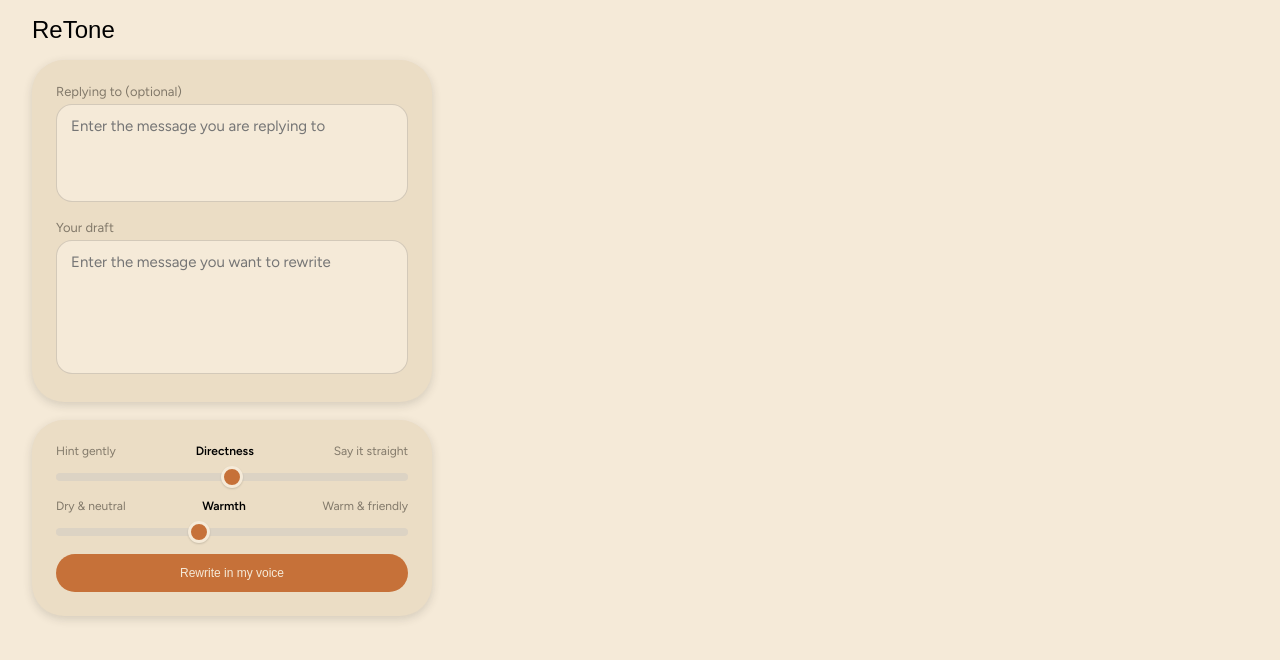
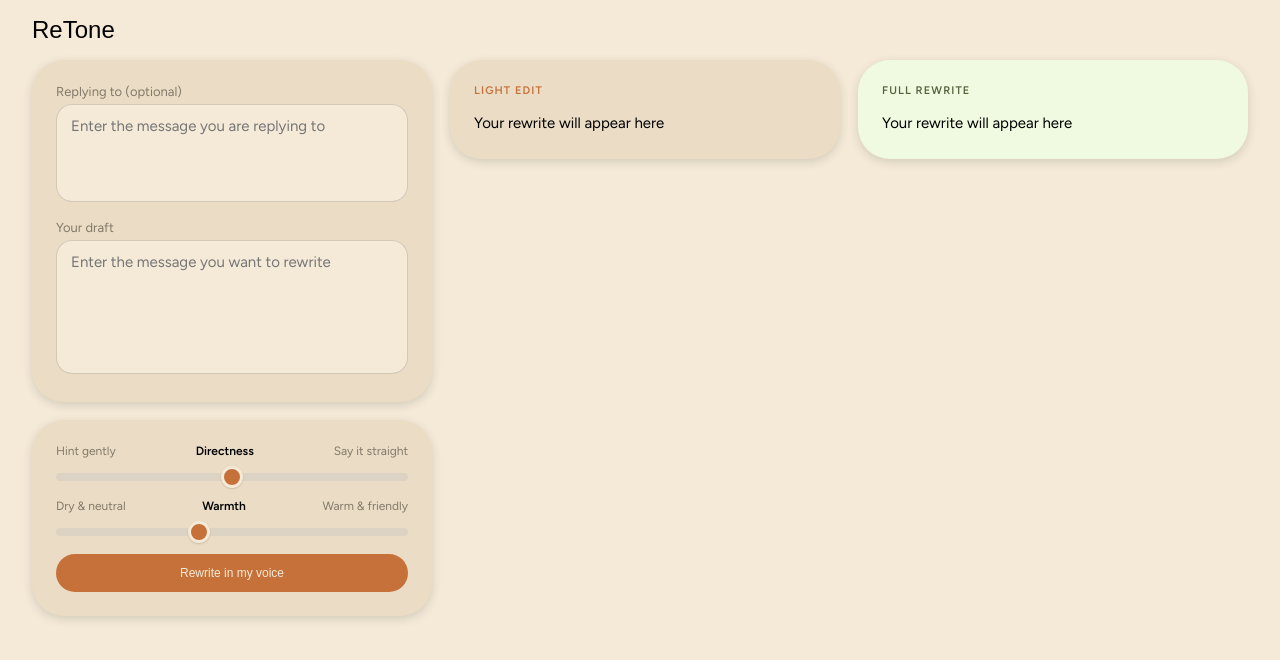
Before and after one commit to Petro2806/SamePen, a React (Create React App) app: page / in a window 1280 px wide. Shown: the top 660 px of the page. Built offline with nearby package versions, Linux system fonts and the light colour scheme; the HTML template or start-up script is replaced by a standard one; a web font is replaced by a local one.

Commit message:
Add result cards for rewrite outputs

```diff
--- a/src/App.css
+++ b/src/App.css
@@ -33,14 +33,21 @@
   display: flex;
   flex-direction: column;
   gap: 18px;
+  width: 400px;
+  flex-shrink: 0;
+}
+
+.results {
+  display: flex;
+  gap: 18px;
+  flex: 1;
+  align-items: flex-start;
 }
 
 .card {
   display: flex;
   flex-direction: column;
   gap: 14px;
-  width: 400px;
-  max-width: 90vw;
   background: #ebddc5;
   border-radius: 32px;
   padding: 24px;
--- a/src/App.tsx
+++ b/src/App.tsx
@@ -2,6 +2,7 @@ import React from 'react';
 import './App.css';
 import InputCard from "./components/InputCard"
 import ToneCard from "./components/ToneCard"
+import ResultCard from "./components/ResultCard"
 
 function App() {
   return (
@@ -15,6 +16,11 @@ function App() {
           <InputCard />
           <ToneCard />
         </div>
+
+        <div className="results">
+          <ResultCard title="Light edit" />
+          <ResultCard title="Full rewrite" variant="sage" />
+        </div>
       </main>
     </div>
   );
--- /dev/null
+++ b/src/components/ResultCard.css
@@ -0,0 +1,25 @@
+.result-card {
+    flex: 1;
+    --result-bg: #ebddc5;
+    --result-accent: #c67139;
+    background: var(--result-bg);
+}
+.result-card--sage {
+    --result-bg: #f0fae1;
+    --result-accent: #56633f;
+}
+
+.result-card__title {
+    font-size: 11px;
+    font-weight: 600;
+    letter-spacing: 0.1em;
+    text-transform: uppercase;
+    color: var(--result-accent);
+}
+
+.result-card__text {
+    margin: 0;
+    font-size: 15px;
+    line-height: 1.6;
+    white-space: pre-wrap;
+}
--- /dev/null
+++ b/src/components/ResultCard.tsx
@@ -0,0 +1,24 @@
+import React from "react"
+import './ResultCard.css'
+
+type ResultCardProps = {
+    title: string;
+    text?: string;
+    variant?: "sage";
+};
+
+const ResultCard = ({ title, text, variant }: ResultCardProps) => {
+    let cardClass = "card result-card";
+    if (variant === "sage") {
+        cardClass += " result-card--sage";
+    }
+
+    return <div className={cardClass}>
+        <span className="result-card__title">{title}</span>
+        <p className="result-card__text">
+            {text ?? "Your rewrite will appear here"}
+        </p>
+    </div>;
+};
+
+export default ResultCard;
```
